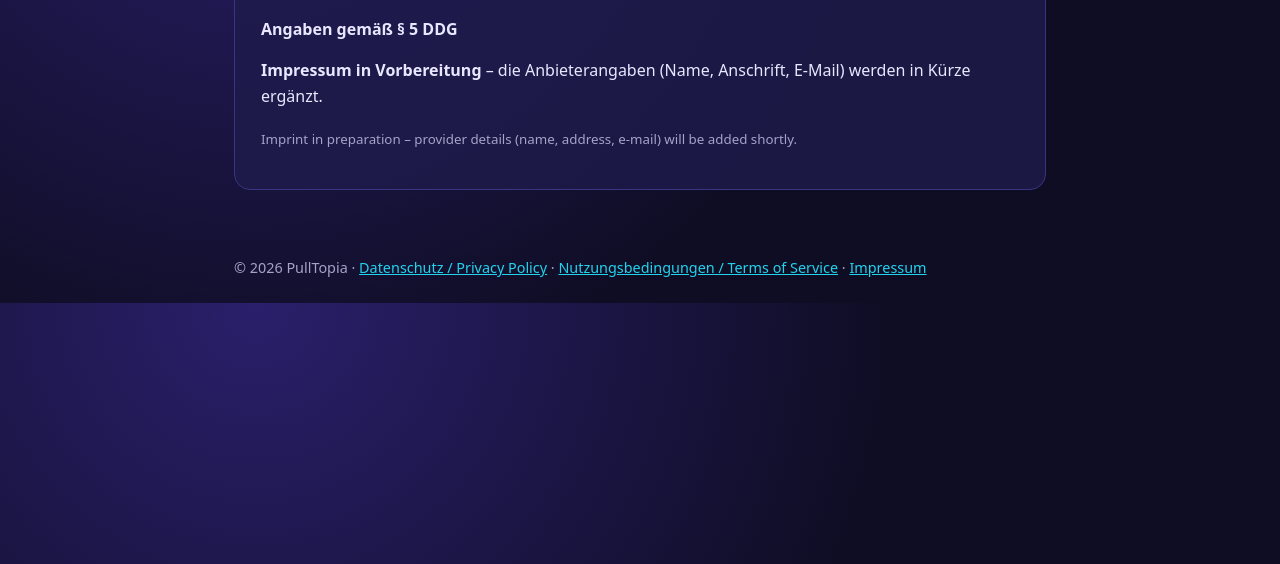
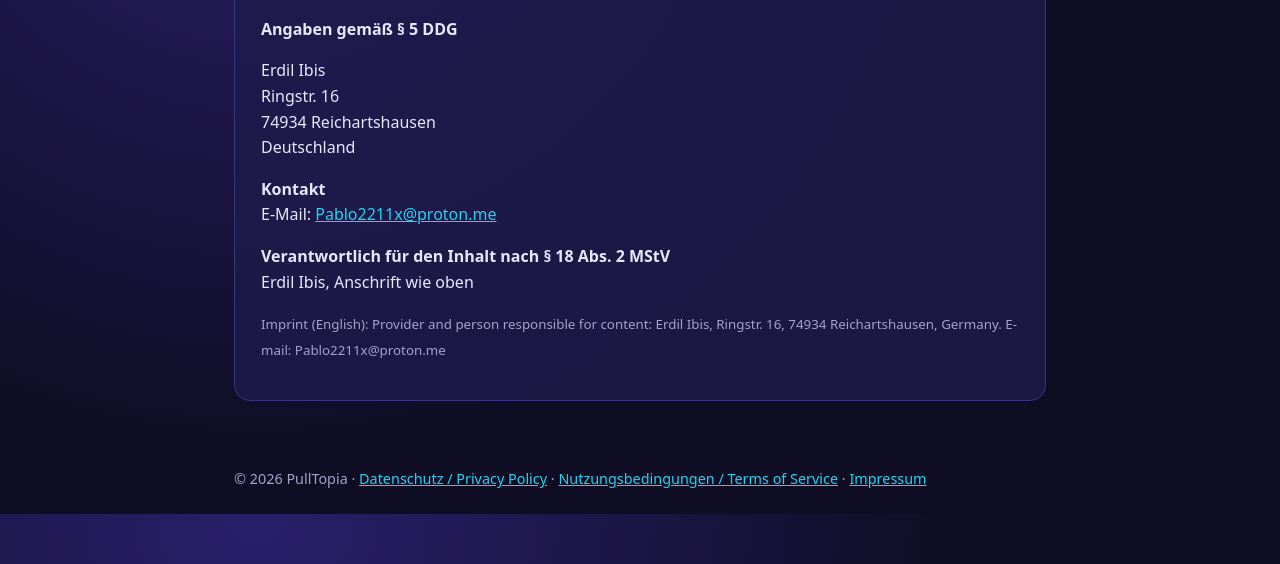
Before and after one commit to PullTopia/pulltopia, a plain HTML site: page imprint.html in a window 1280 px wide. Shown: the part 236-800 px from the top of the page. Drawn offline with Linux system fonts and the light colour scheme.

Commit message:
Impressum: Anbieterangaben ergänzt

```diff
--- a/imprint.html
+++ b/imprint.html
@@ -3,7 +3,9 @@
 <nav><a href="./">Start</a><a href="./privacy.html">Datenschutz / Privacy</a><a href="./terms.html">Nutzungsbedingungen / Terms</a><a href="./imprint.html">Impressum</a></nav>
 <main><div class="card"><h2>Impressum</h2>
 <p><b>Angaben gemäß § 5 DDG</b></p>
-<p><b>Impressum in Vorbereitung</b> – die Anbieterangaben (Name, Anschrift, E-Mail) werden in Kürze ergänzt.</p>
-<p><small>Imprint in preparation – provider details (name, address, e-mail) will be added shortly.</small></p>
+<p>Erdil Ibis<br>Ringstr. 16<br>74934 Reichartshausen<br>Deutschland</p>
+<p><b>Kontakt</b><br>E-Mail: <a href="mailto:Pablo2211x@proton.me">Pablo2211x@proton.me</a></p>
+<p><b>Verantwortlich für den Inhalt nach § 18 Abs. 2 MStV</b><br>Erdil Ibis, Anschrift wie oben</p>
+<p><small>Imprint (English): Provider and person responsible for content: Erdil Ibis, Ringstr. 16, 74934 Reichartshausen, Germany. E-mail: Pablo2211x@proton.me</small></p>
 </div></main>
 <footer>© 2026 PullTopia · <a href="./privacy.html">Datenschutz / Privacy Policy</a> · <a href="./terms.html">Nutzungsbedingungen / Terms of Service</a> · <a href="./imprint.html">Impressum</a></footer></body></html>
```
